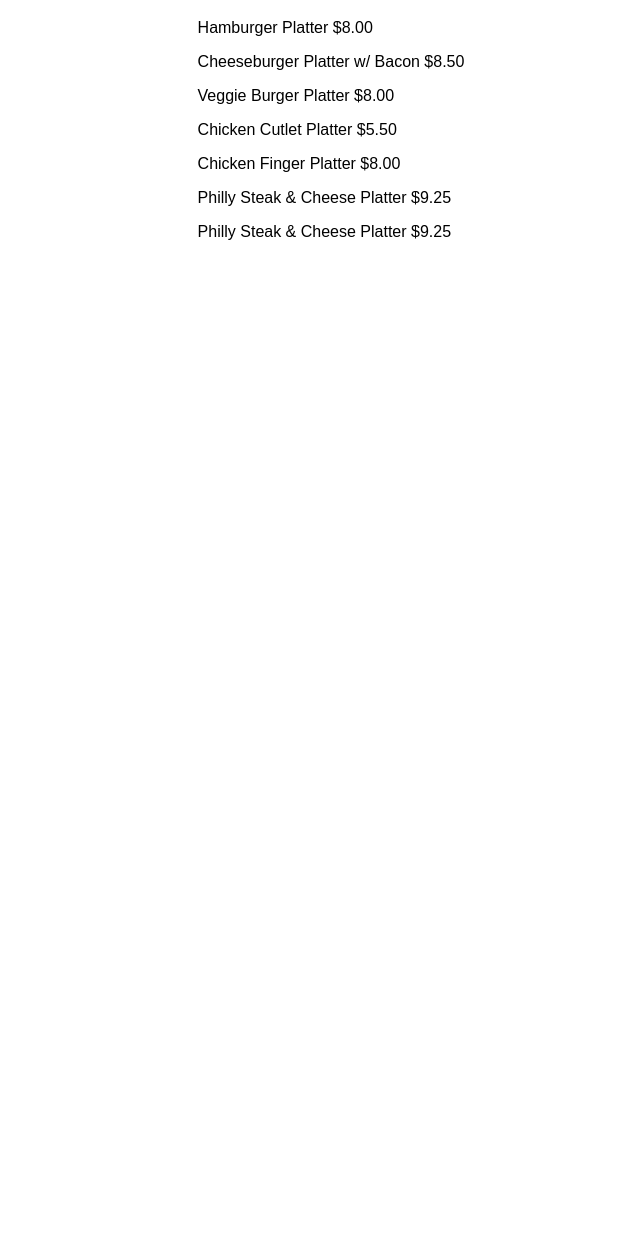
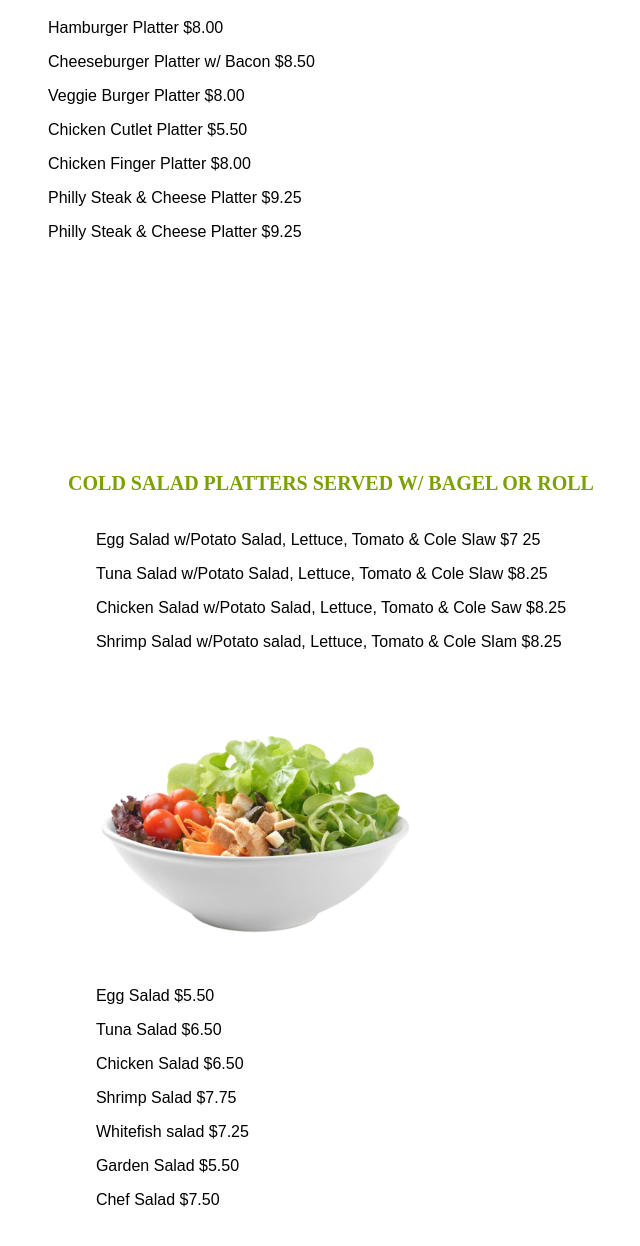
Before and after one commit to npz-web/McLean-Avenue-Bagel-Cafe-online-menu, a plain HTML site: page lunch-tab.html in a window 1280 px wide. Shown: the part 985-2231 px from the top of the page, without its empty margins (309-949 px from the left). Before the commit the page ends 1362 px from the top, so only its background shows below. Drawn offline with nearby package versions, Linux system fonts and the light colour scheme; a web font is replaced by a local one.

Commit message:
Added all te content to the luch tab (Still needs help)

```diff
--- a/lunch-tab.html
+++ b/lunch-tab.html
@@ -228,11 +228,62 @@
             Philly Steak & Cheese Platter
             $9.25
             </p>
-        </section>
 
 
 
 
+            <main class="breakfast-tab">
+
+
+            <h3>
+            COLD SALAD PLATTERS SERVED W/ BAGEL OR ROLL
+          </h3>
+          <section class="food-text-section">
+            <p>
+                Egg Salad w/Potato Salad,
+                Lettuce, Tomato & Cole Slaw
+                $7 25
+            </p>
+           <p>
+                Tuna Salad w/Potato Salad,
+                Lettuce, Tomato & Cole Slaw
+                $8.25
+           </p>
+           <p>
+                Chicken Salad w/Potato Salad,
+                Lettuce, Tomato & Cole Saw $8.25
+            </p>
+            <p>
+                Shrimp Salad w/Potato salad,
+                Lettuce, Tomato & Cole Slam
+                $8.25
+            </p>
+
+            <img src="salad.png" alt="salad">
+
+            <section class="food-text-section">
+                <p>
+                     Egg Salad $5.50
+                </p>
+               <p>
+                    Tuna Salad $6.50
+               </p>
+               <p>
+                    Chicken Salad $6.50
+                </p>
+                <p>
+                    Shrimp Salad $7.75
+                </p>
+                <p>
+                    Whitefish salad $7.25
+               </p>
+              <p>
+                    Garden Salad $5.50
+              </p>
+              <p>
+                    Chef Salad $7.50
+               </p>
+            </section>
 
 
     </main>
```
Also changed, not shown: salad.png (added).
